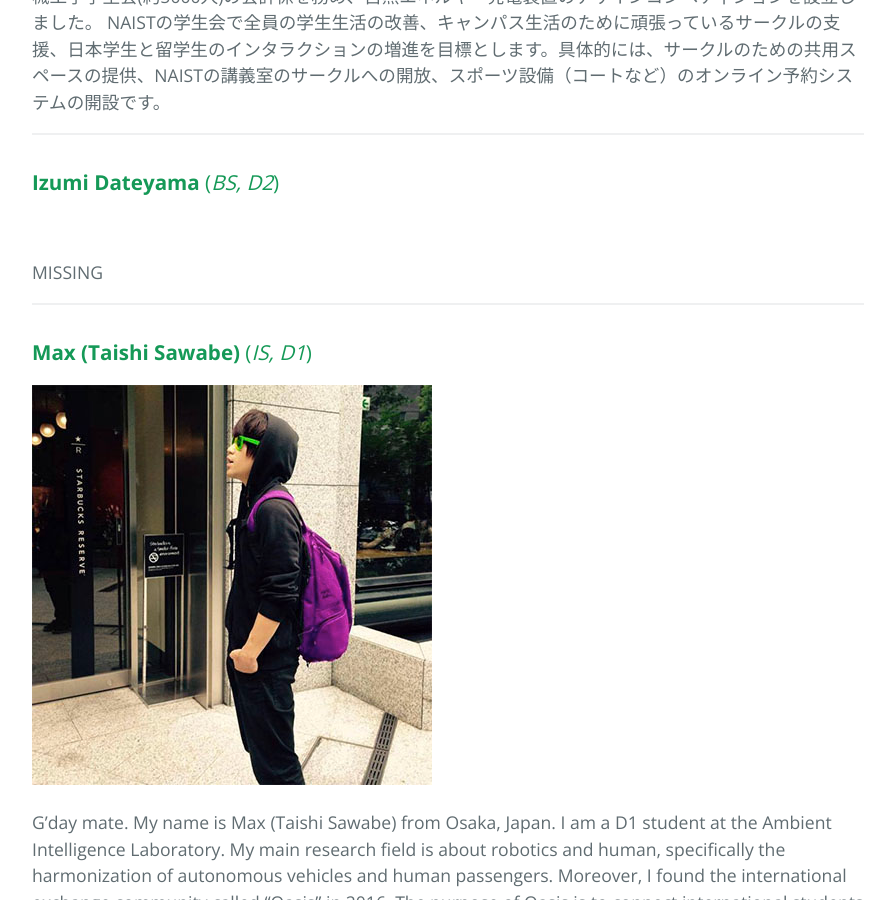
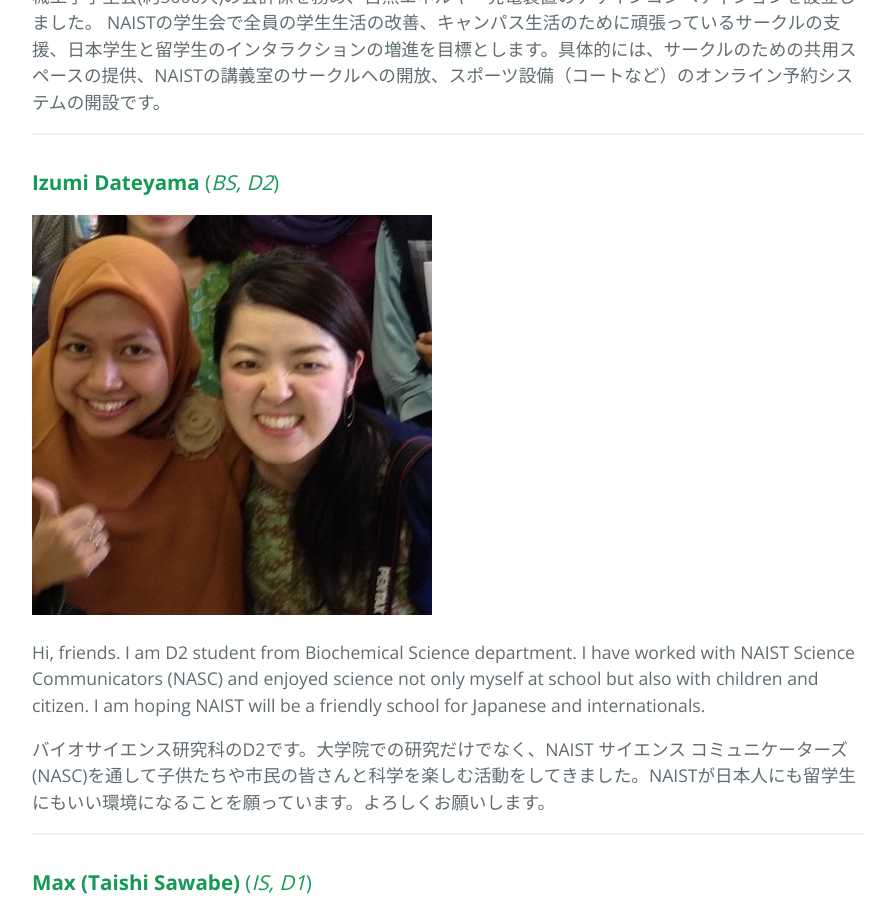
Before and after one commit to felixvd/naist-gsk, a Jekyll site: the page built from election2016/candidates.md, in a window 1280 px wide and 900 px high, scrolled down 5102 px. Shown: the whole window, without its empty margins (192-1087 px from the left). Built offline with Jekyll 4.4.1, drawn with Linux system fonts in a browser that asks for light colours.

Commit message:
Added last candidate

```diff
--- a/election2016/candidates.md
+++ b/election2016/candidates.md
@@ -93,7 +93,9 @@ NAISTの学生会で全員の学生生活の改善、キャンパス生活のた
 ### <a name="izumi"></a> **Izumi Dateyama** (*BS, D2*)
 ![](izumi.jpg)
 
-MISSING
+Hi, friends. I am D2 student from Biochemical Science department. I have worked with NAIST Science Communicators (NASC) and enjoyed science not only myself at school but also with children and citizen. I am hoping NAIST will be a friendly school for Japanese and internationals.
+
+バイオサイエンス研究科のD2です。大学院での研究だけでなく、NAIST サイエンス コミュニケーターズ(NASC)を通して子供たちや市民の皆さんと科学を楽しむ活動をしてきました。NAISTが日本人にも留学生にもいい環境になることを願っています。よろしくお願いします。
 
 ---
 
```
Also changed, not shown: election2016/izumi.jpg (added).
